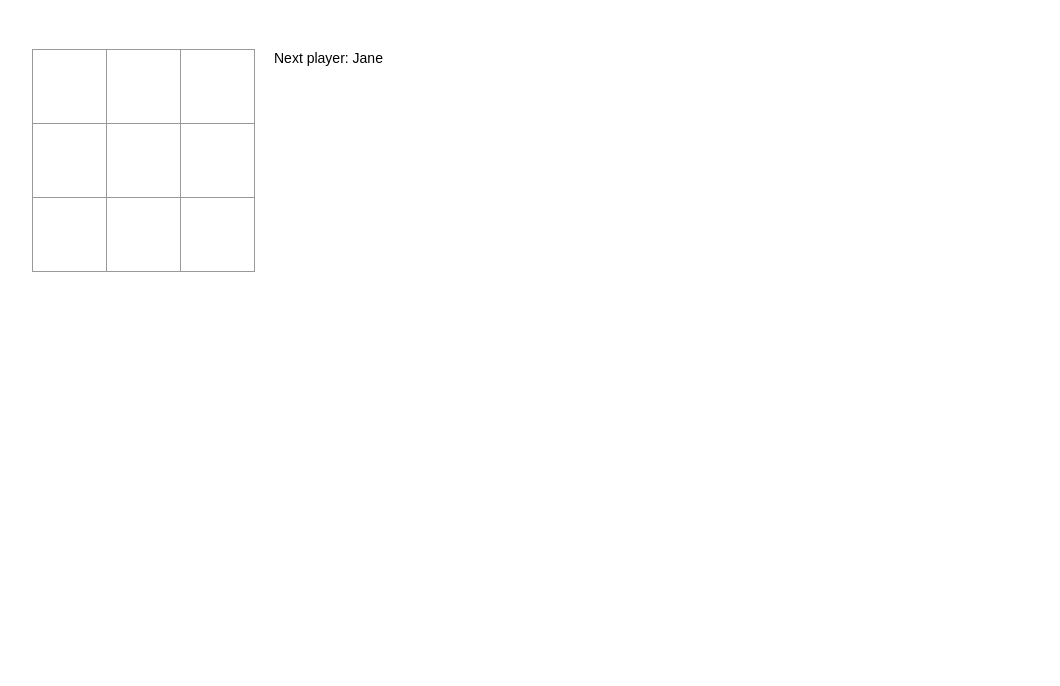
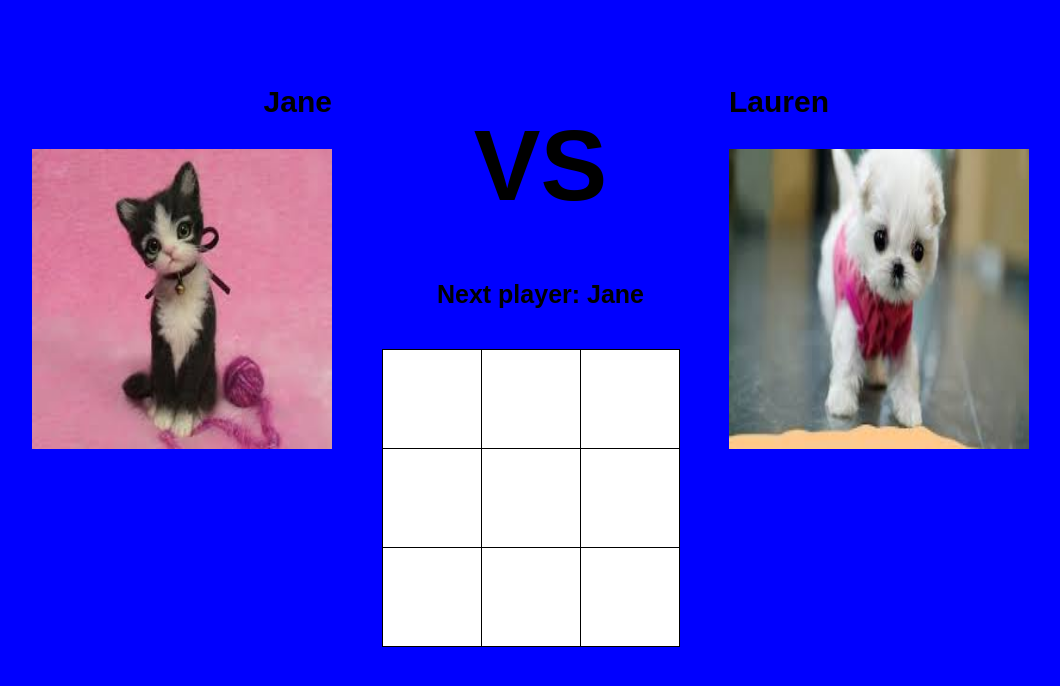
Before and after one commit to jerrolb/jerrolbrooks.com, a React (Create React App) app: page / in a window 1280 px wide. Shown: the top 686 px of the page, without its empty margins (18-1078 px from the left). Built offline with nearby package versions, Linux system fonts and the light colour scheme.

Commit message:
feat: add simple ui and fix bugs

```diff
--- a/src/index.css
+++ b/src/index.css
@@ -2,6 +2,7 @@ body {
   font: 14px "Century Gothic", Futura, sans-serif;
   margin-top: 50px;
   margin-left: 50px;
+  background-color: blue;
 }
 
 ol, ul {
@@ -20,17 +21,17 @@ ol, ul {
 
 .square {
   background: #fff;
-  border: 1px solid #999;
+  border: 1px solid black;
   float: left;
   font-size: 24px;
   font-weight: bold;
   line-height: 34px;
-  height: 75px;
+  height: 100px;
   margin-right: -1px;
   margin-top: -1px;
   padding: 0;
   text-align: center;
-  width: 75px;
+  width: 100px;
 }
 
 .square:focus {
@@ -49,3 +50,31 @@ ol, ul {
 .game-info {
   margin-left: 20px;
 }
+
+#janeLauren {
+  padding: 0;
+  margin: 0;
+  /* text-align: center;
+  margin: 0 auto; */
+  display: inline-block;
+  padding-left: 50px;
+  padding-right: 50px;
+  /* margin-bottom: 100px; */
+  /* padding: 100px; */
+}
+
+#kitty {
+  /* margin: 50px */
+}
+
+#k {
+  display: inline-block;
+}
+
+#puppy {
+  /* margin: 50px; */
+}
+
+#p {
+  display: inline-block;
+}
--- a/src/index.js
+++ b/src/index.js
@@ -1,6 +1,8 @@
 import React from 'react';
 import ReactDOM from 'react-dom';
 import './index.css';
+import kitty from './img/kitty.jpeg';
+import puppy from './img/puppy.jpeg';
 
 function Square(props) {
   return (
@@ -81,16 +83,25 @@ class Game extends React.Component {
   render() {
     const history = this.state.history;
     const current = history[history.length - 1];
-    const winner = calculateWinner(current.squares);
+    let winner = calculateWinner(current.squares);
 
     let status;
     if (winner) {
-      status = 'Winner: ' + winner;
+      winner = winner === "X" ? "Jane" : "Lauren";
+      status = "Winner: " + winner;
     }else{
-      status = 'Next player: ' + (this.state.xIsNext ? 'Jane': 'Lauren');
+      status = history.length === 10 ? `It's a draw!` : 'Next player: ' + (this.state.xIsNext ? 'Jane': 'Lauren');
     }
 
     return (
+      <div>
+      <div className="game-info">
+        <div style={{textAlign: "center"}}>
+          <p style={{fontSize: "100px", lineHeight: ".3"}}><b>VS</b></p>
+          <p style={{fontSize: "25px"}}><b>{status}</b></p>
+          <br />
+        </div>
+      </div>
       <div className="game">
         <div className="game-board">
           <Board
@@ -98,10 +109,7 @@ class Game extends React.Component {
             onClick={(i) => this.handleClick(i)}
           />
         </div>
-        <div className="game-info">
-          <div>{status}</div>
-          <ol>{/* TODO */}</ol>
-        </div>
+      </div>
       </div>
     );
   }
@@ -130,6 +138,20 @@ function calculateWinner(squares) {
 // ========================================
 
 ReactDOM.render(
-    <Game />,
+  <div id="main">
+    <div id="k">
+      <p style={{float:"right", fontSize: "30px"}}><b>Jane</b></p>
+      <br />
+    <img id="kitty" src={kitty} width={300} height={300} alt="kitty" ></img>
+    </div>
+      <div id="janeLauren">
+        <Game />
+      </div>
+      <div id="p">
+        <p style={{float:"left", fontSize: "30px"}}><b>Lauren</b></p>
+        <br />
+    <img id="puppy" src={puppy} width={300} height={300} alt="puppy"></img>
+    </div>
+  </div>,
     document.getElementById('root')
 );
```
Also changed, not shown: src/img/kitty.jpeg (added), src/img/puppy.jpeg (added).
